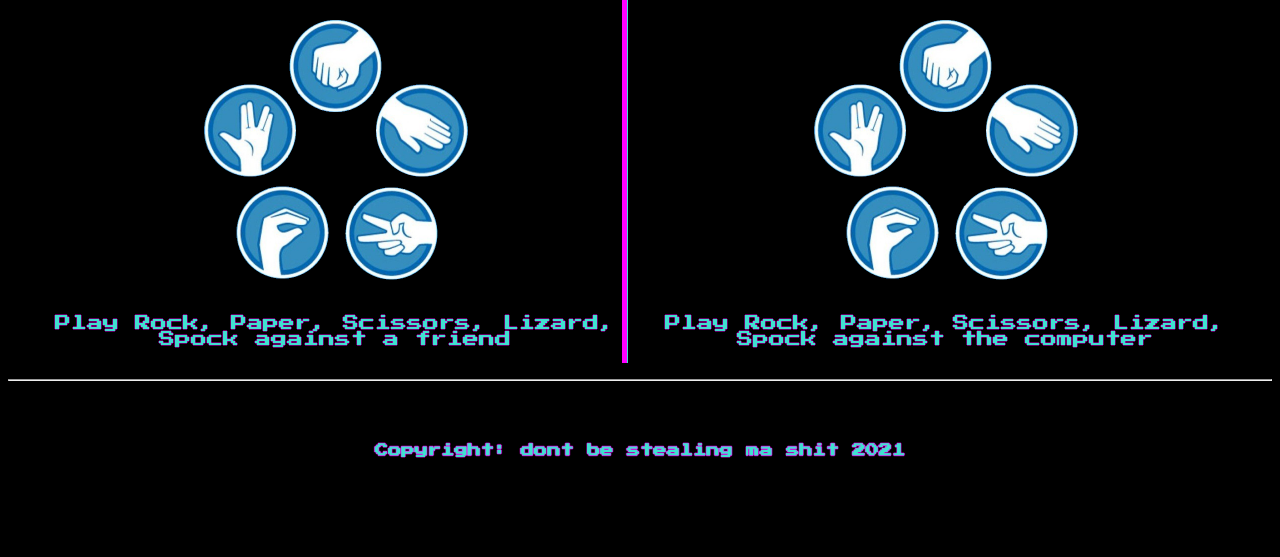
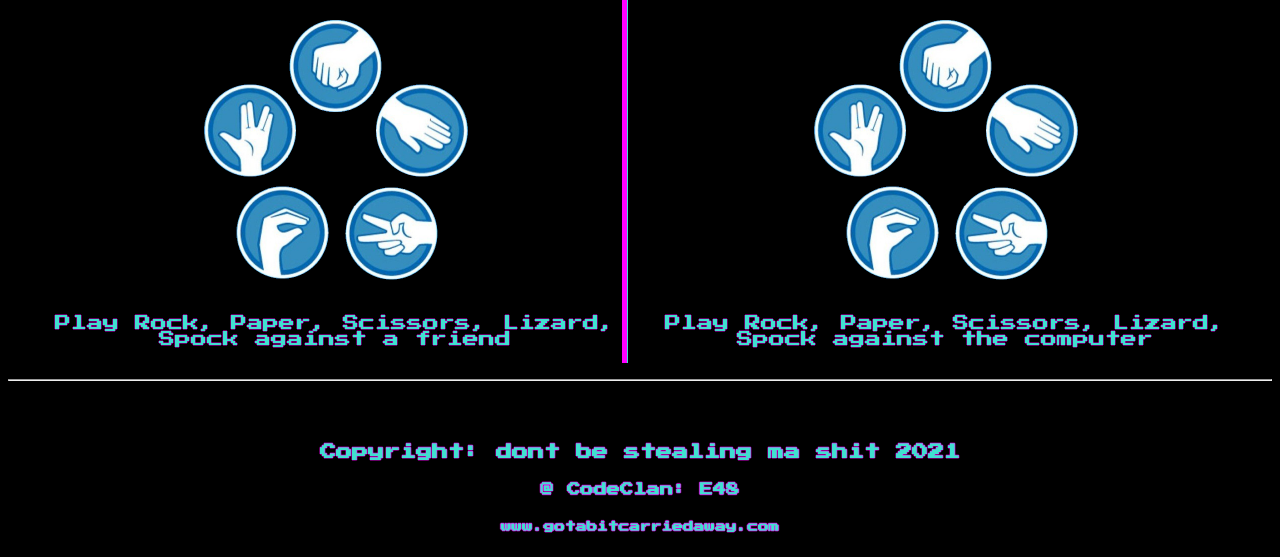
Before and after one commit to cormie45/Rock_Paper_Scissors, a Flask app: page / in a window 1280 px wide. Shown: the part 711-1268 px from the top of the page. Before the commit the page ends 1169 px from the top, so only its background shows below. Run offline with Flask 2, Linux system fonts and the light colour scheme.

Commit message:
done for the night

```diff
--- a/templates/base.html
+++ b/templates/base.html
@@ -17,7 +17,9 @@
     </header>
     {% block content %}{% endblock %}
     <footer>
-        <h5>Copyright: dont be stealing ma shit 2021</h5>
+        <h4>Copyright: dont be stealing ma shit 2021</h4>
+        <h5>@ CodeClan: E48</h5>
+        <h6>www.gotabitcarriedaway.com</h6>
     </footer>
 </body>
 </html>
```
